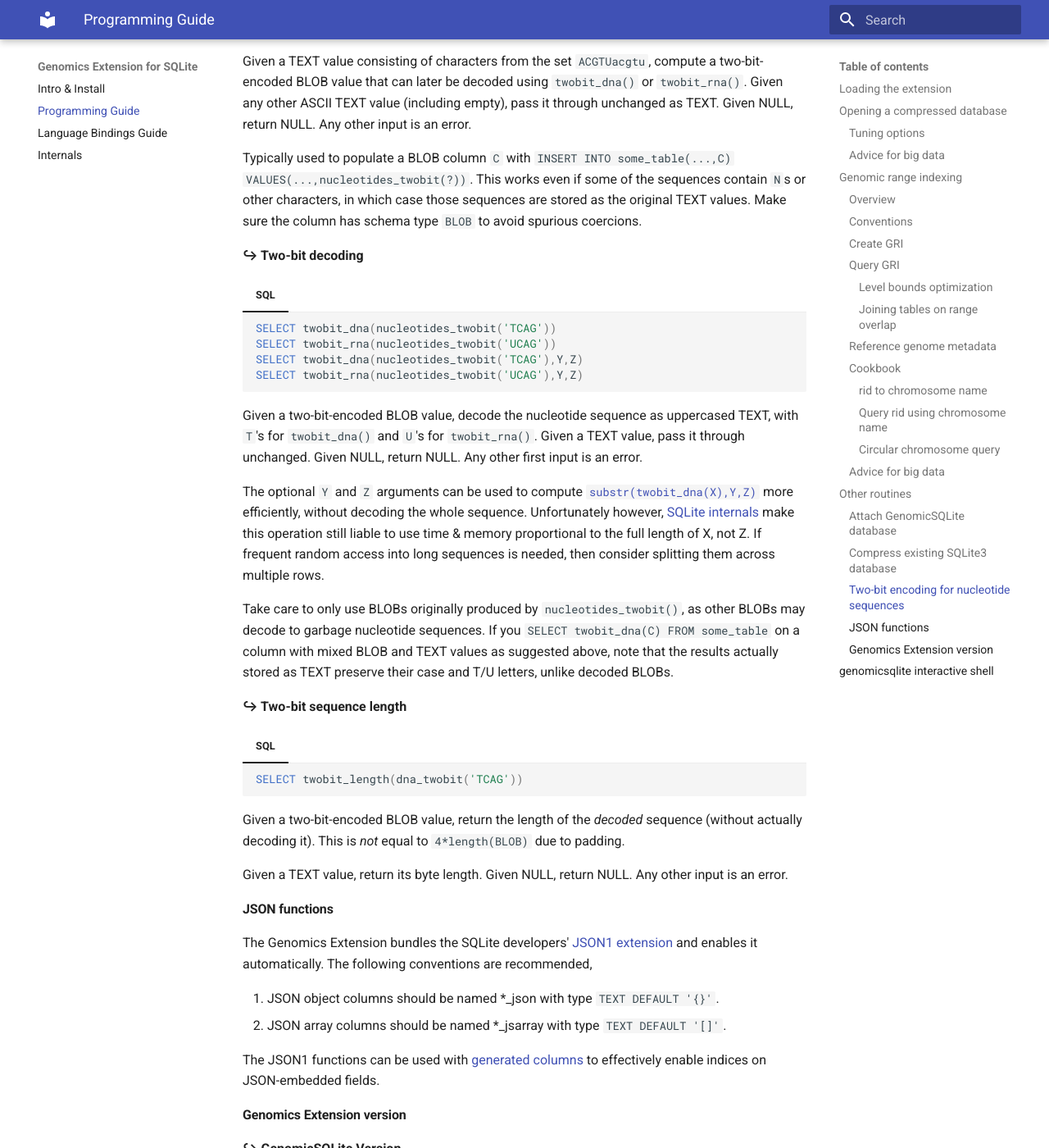
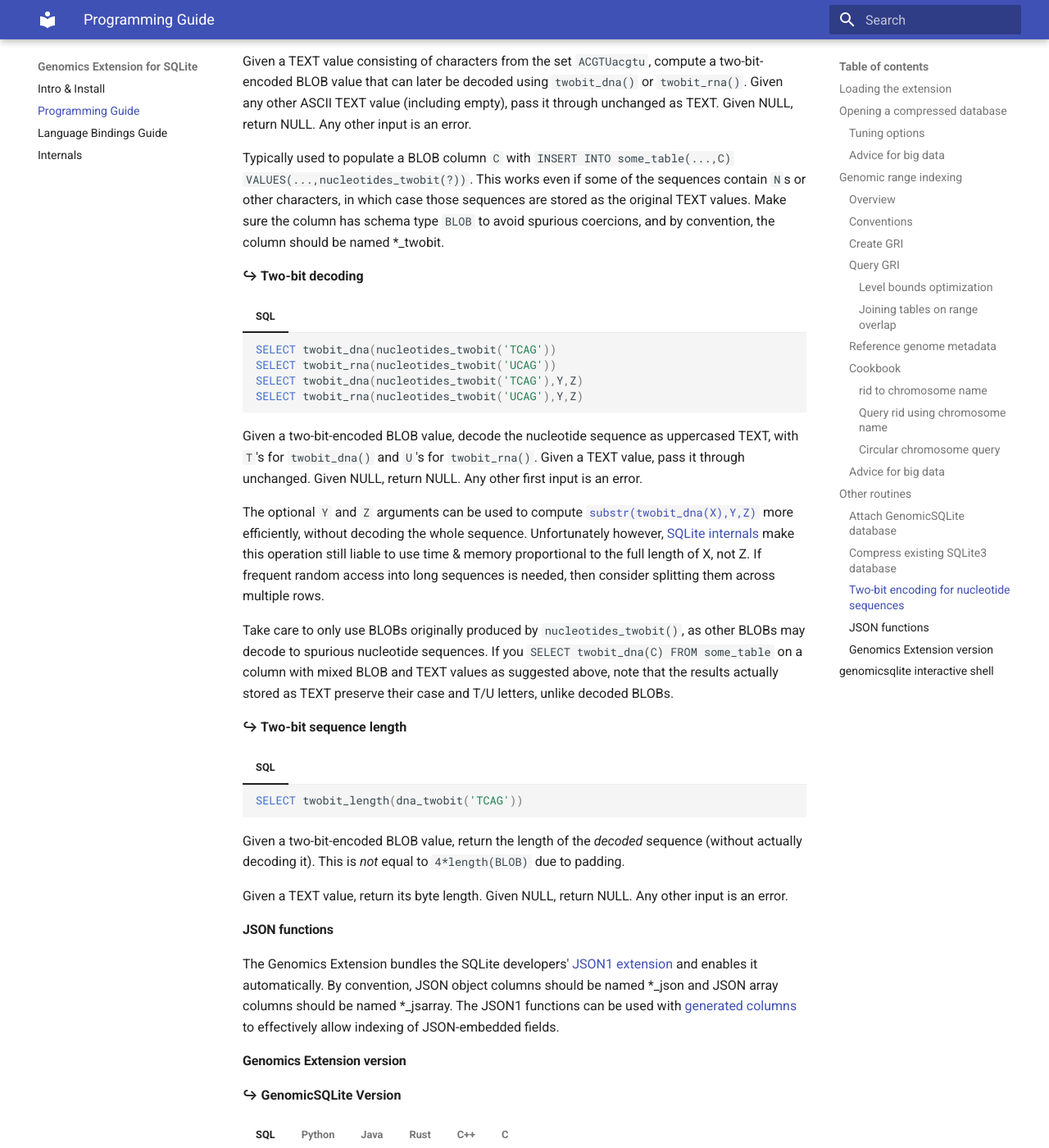
Before and after one commit to mlin/GenomicSQLite, an MkDocs documentation site: the page built from docs/guide.md, in a window 1280 px wide and 1400 px high, scrolled down 12366 px. Shown: the whole window at 82% size. Built offline with MkDocs 1.6.1 and Material for MkDocs 9.7.7, drawn with Linux system fonts in a browser that asks for light colours.

Commit message:
docs tweaks

```diff
--- a/docs/guide.md
+++ b/docs/guide.md
@@ -1041,7 +1041,7 @@ The encoding is case-insensitive and considers `T` and `U` equivalent.
 
 Given a TEXT value consisting of characters from the set `ACGTUacgtu`, compute a two-bit-encoded BLOB value that can later be decoded using `twobit_dna()` or `twobit_rna()`. Given any other ASCII TEXT value (including empty), pass it through unchanged as TEXT. Given NULL, return NULL. Any other input is an error.
 
-Typically used to populate a BLOB column `C` with `INSERT INTO some_table(...,C) VALUES(...,nucleotides_twobit(?))`. This works even if some of the sequences contain `N`s or other characters, in which case those sequences are stored as the original TEXT values. Make sure the column has schema type `BLOB` to avoid spurious coercions.
+Typically used to populate a BLOB column `C` with `INSERT INTO some_table(...,C) VALUES(...,nucleotides_twobit(?))`. This works even if some of the sequences contain `N`s or other characters, in which case those sequences are stored as the original TEXT values. Make sure the column has schema type `BLOB` to avoid spurious coercions, and by convention, the column should be named *_twobit.
 
 **↪ Two-bit decoding**
 
@@ -1057,7 +1057,7 @@ Given a two-bit-encoded BLOB value, decode the nucleotide sequence as uppercased
 
 The optional `Y` and `Z` arguments can be used to compute [`substr(twobit_dna(X),Y,Z)`](https://sqlite.org/lang_corefunc.html#substr) more efficiently, without decoding the whole sequence. Unfortunately however, [SQLite internals](https://sqlite.org/forum/forumpost/756c1a1e48?t=h) make this operation still liable to use time & memory proportional to the full length of X, not Z. If frequent random access into long sequences is needed, then consider splitting them across multiple rows.
 
-Take care to only use BLOBs originally produced by `nucleotides_twobit()`, as other BLOBs may decode to garbage nucleotide sequences. If you `SELECT twobit_dna(C) FROM some_table` on a column with mixed BLOB and TEXT values as suggested above, note that the results actually stored as TEXT preserve their case and T/U letters, unlike decoded BLOBs.
+Take care to only use BLOBs originally produced by `nucleotides_twobit()`, as other BLOBs may decode to spurious nucleotide sequences. If you `SELECT twobit_dna(C) FROM some_table` on a column with mixed BLOB and TEXT values as suggested above, note that the results actually stored as TEXT preserve their case and T/U letters, unlike decoded BLOBs.
 
 **↪ Two-bit sequence length**
 
@@ -1072,12 +1072,7 @@ Given a TEXT value, return its byte length. Given NULL, return NULL. Any other i
 
 #### JSON functions
 
-The Genomics Extension bundles the SQLite developers' [JSON1 extension](https://www.sqlite.org/json1.html) and enables it automatically. The following conventions are recommended,
-
-1. JSON object columns should be named *_json with type `TEXT DEFAULT '{}'`.
-2. JSON array columns should be named *_jsarray with type `TEXT DEFAULT '[]'`.
-
-The JSON1 functions can be used with [generated columns](https://sqlite.org/gencol.html) to effectively enable indices on JSON-embedded fields.
+The Genomics Extension bundles the SQLite developers' [JSON1 extension](https://www.sqlite.org/json1.html) and enables it automatically. By convention, JSON object columns should be named *_json and JSON array columns should be named *_jsarray. The JSON1 functions can be used with [generated columns](https://sqlite.org/gencol.html) to effectively allow indexing of JSON-embedded fields.
 
 #### Genomics Extension version
 
```
Also changed, not shown: other parts of docs/guide.md (+1 -1 lines), docs/index.md (+1 -2 lines).
